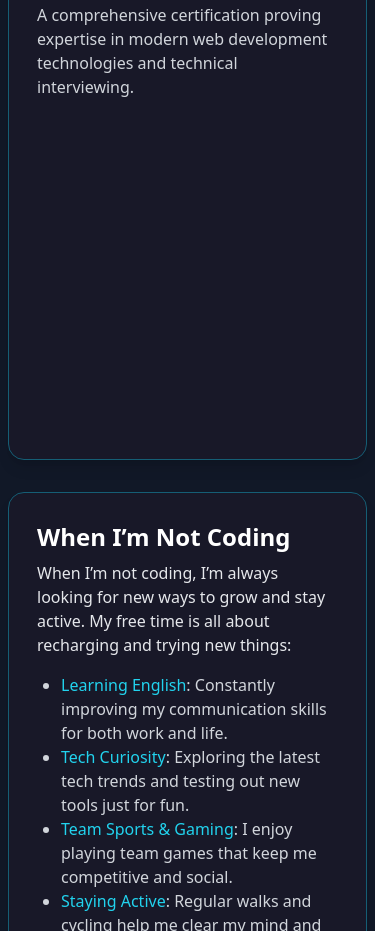
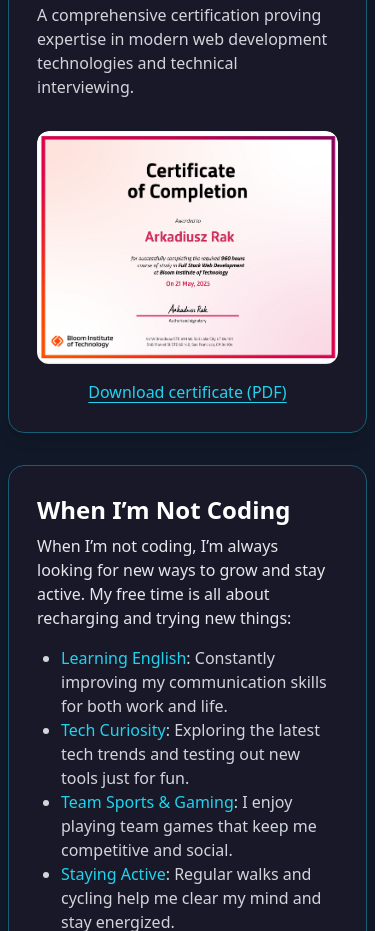
Before and after one commit to Kornetas/portfolio, a React (Vite) app: page /about in a window 390 px wide. Shown: the part 1540-2471 px from the top of the page. Built offline with nearby package versions, Linux system fonts and the light colour scheme.

Commit message:
Fix certificate display on mobile and desktop

```diff
--- a/src/pages/About.jsx
+++ b/src/pages/About.jsx
@@ -141,13 +141,30 @@ export default function About() {
                 </span>
               </span>
             </div>
-            <div className="flex-1 flex items-center justify-center rounded-xl overflow-hidden">
+            <div className="flex-1 flex flex-col items-center justify-center rounded-xl overflow-hidden">
+              {/* On desktop/tablet: show certificate PDF in iframe */}
               <iframe
                 src="/BloomTech Certificate.pdf"
                 title="BloomTech Certificate"
-                className="w-full min-h-[300px] aspect-video rounded-xl border-none"
+                className="hidden sm:block w-full min-h-[340px] md:min-h-[500px] lg:min-h-[700px] aspect-video rounded-xl border-none"
                 style={{ maxWidth: "100%" }}
               ></iframe>
+
+              {/* On mobile: show certificate image */}
+              <img
+                src="/Certificate.png"
+                alt="Certificate"
+                className="block sm:hidden w-full max-w-full h-auto rounded-xl"
+              />
+
+              {/* Link to download the PDF certificate */}
+              <a
+                href="/BloomTech Certificate.pdf"
+                download
+                className="mt-4 text-cyan-400 underline underline-offset-4 block text-center hover:text-cyan-300 transition"
+              >
+                Download certificate (PDF)
+              </a>
             </div>
           </div>
 
```
Also changed, not shown: public/Certificate.png (added).
